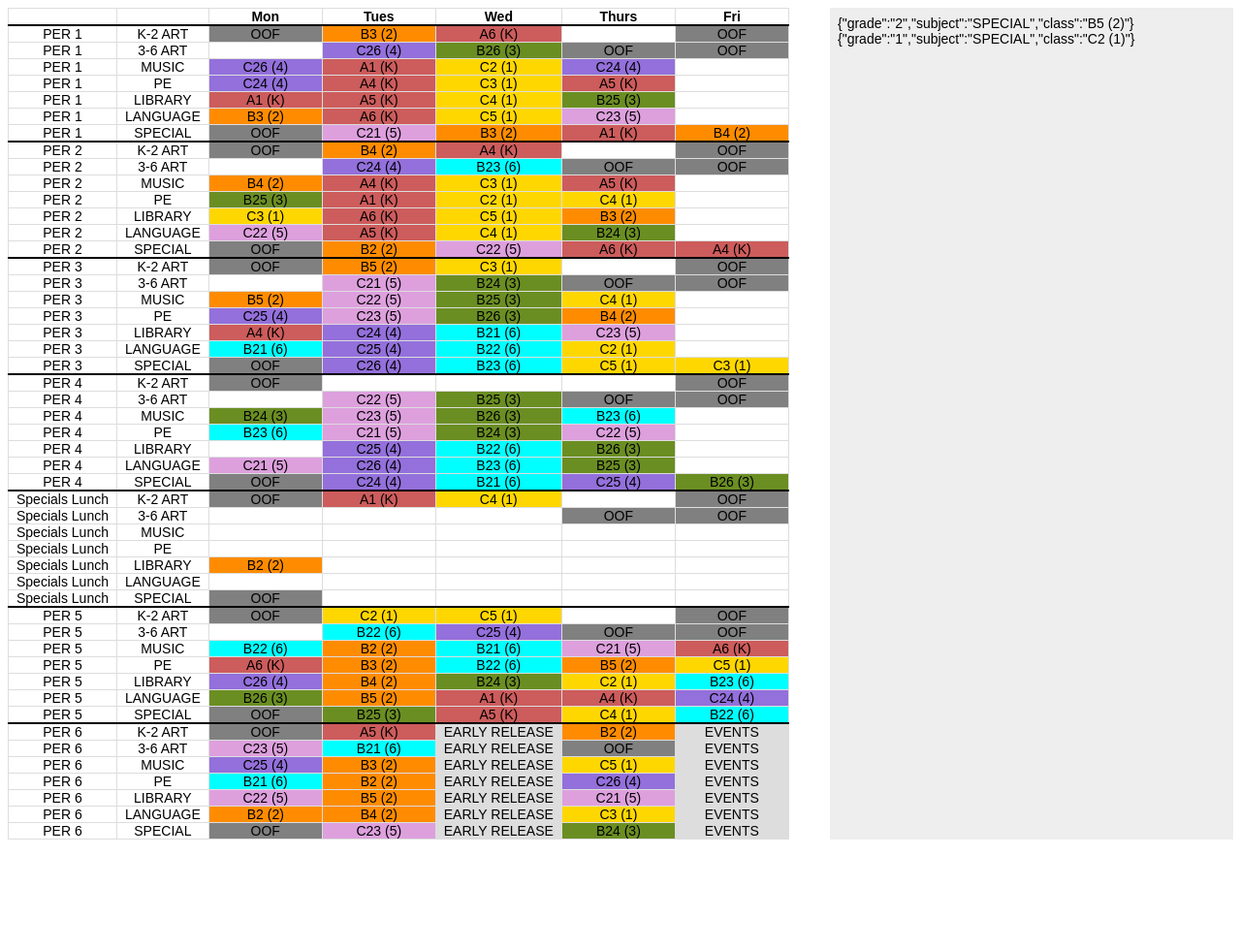
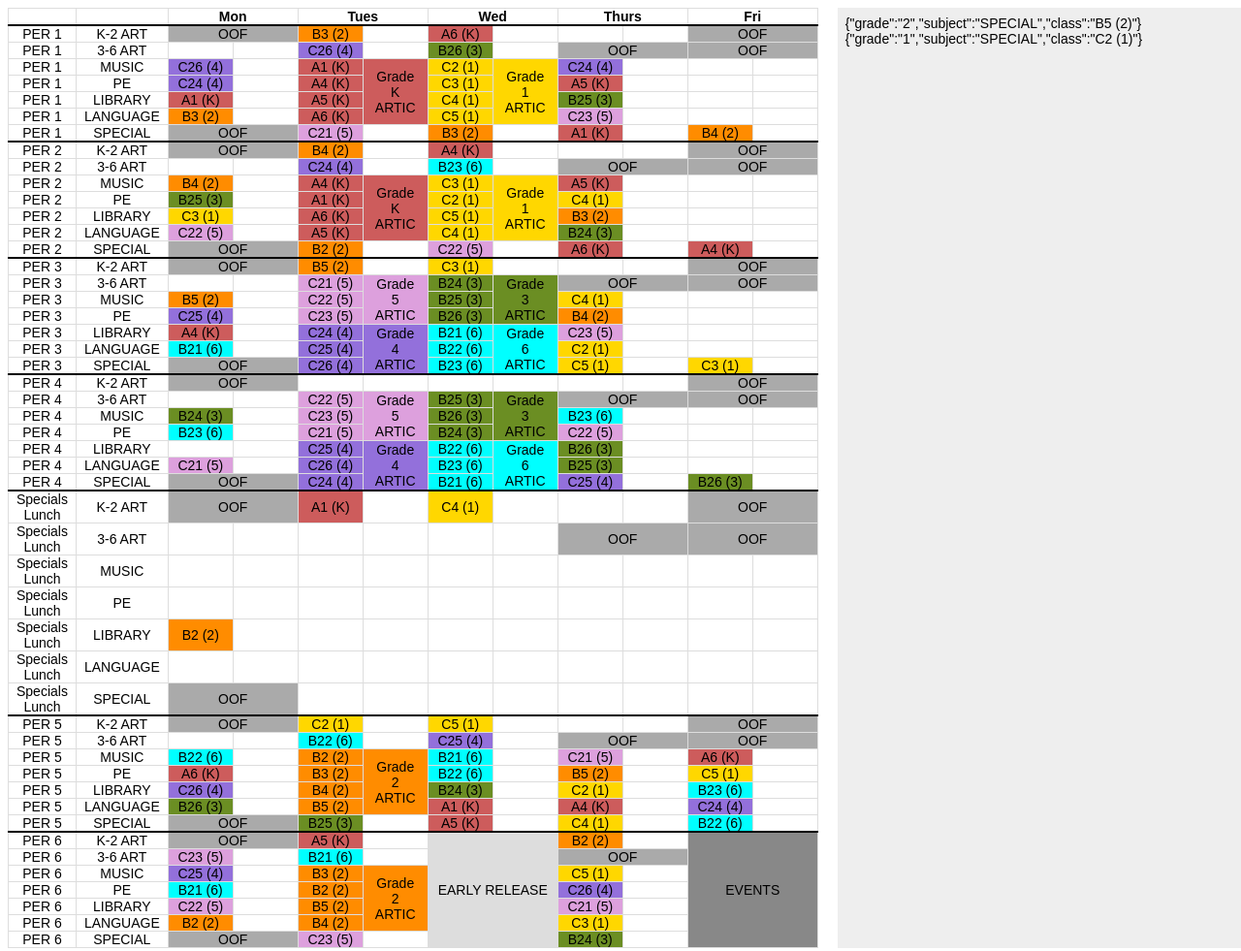
Before and after one commit to robkiessling/scheduler, a website built with webpack: page src/index.html in a window 1280 px wide. Shown: the whole page at 97% size. Before the commit the page ends 874 px from the top, so only its background shows below. Built offline with nearby package versions, Linux system fonts and the light colour scheme.

Commit message:
added group rendering

```diff
--- a/src/index.js
+++ b/src/index.js
@@ -4,21 +4,21 @@ import {checkForDuplicates, eachWithObject, shuffleArray} from "./helpers";
 import {layoutSchedule} from "./logic";
 
 export const SPECIAL_CELLS = {
-    OOF: 'OOF',
-    LUNCH: 'LUNCH',
-    EARLY_RELEASE: 'EARLY_RELEASE',
-    EVENTS: 'EVENTS'
+    OOF: { text: 'OOF', fullWidth: true, color: '#aaa' },
+    LUNCH: { text: 'LUNCH', fullWidth: true, color: '#aaa' },
+    EARLY_RELEASE: { text: 'EARLY RELEASE', group: 'EARLY_RELEASE', fullWidth: true, color: '#ddd' },
+    EVENTS: { text: 'EVENTS', group: 'EVENTS', fullWidth: true, color: '#888' }
 }
 
-// blockGrades accounted for canPutClassInSlot
+// blockGradeIds accounted for canPutClassInSlot
 export const periods = [
-    { id: 'PER 1', timeRange: '8:10 - 8:55', blockGrades: [], lunch: false },
-    { id: 'PER 2', timeRange: '9:00 - 9:45', blockGrades: [], lunch: false },
-    { id: 'PER 3', timeRange: '10:05 - 10:50', blockGrades: [], lunch: false },
-    { id: 'PER 4', timeRange: '10:55 - 11:40', blockGrades: ['P','K','1','2'], lunch: true },
-    { id: 'Specials Lunch', timeRange: '11:45 - 12:25', blockGrades: ['3','4','5','6'], lunch: true },
-    { id: 'PER 5', timeRange: '12:30 - 1:15', blockGrades: [], lunch: false },
-    { id: 'PER 6', timeRange: '1:20 - 2:05', blockGrades: [], lunch: false },
+    { id: 'PER 1', timeRange: '8:10 - 8:55', blockGradeIds: [], lunch: false },
+    { id: 'PER 2', timeRange: '9:00 - 9:45', blockGradeIds: [], lunch: false },
+    { id: 'PER 3', timeRange: '10:05 - 10:50', blockGradeIds: [], lunch: false },
+    { id: 'PER 4', timeRange: '10:55 - 11:40', blockGradeIds: ['P','K','1','2'], lunch: true },
+    { id: 'Specials Lunch', timeRange: '11:45 - 12:25', blockGradeIds: ['3','4','5','6'], lunch: true },
+    { id: 'PER 5', timeRange: '12:30 - 1:15', blockGradeIds: [], lunch: false },
+    { id: 'PER 6', timeRange: '1:20 - 2:05', blockGradeIds: [], lunch: false },
 ];
 
 export const dows = [
@@ -30,28 +30,28 @@ export const dows = [
 ]
 
 export let grades = [
-    // { id: 'P', color: 'lightpink', classes: ['P1'] },
-    { id: 'K', color: 'indianred', classes: ['A1', 'A4', 'A5', 'A6'] },
-    { id: '1', color: 'gold', classes: ['C2', 'C3', 'C4', 'C5'] },
-    { id: '2', color: 'darkorange', classes: ['B2', 'B3', 'B4', 'B5'] },
-    { id: '3', color: 'olivedrab', classes: ['B24', 'B25', 'B26'] },
-    { id: '4', color: 'mediumpurple', classes: ['C24', 'C25', 'C26'] },
-    { id: '5', color: 'plum', classes: ['C21', 'C22', 'C23'] },
-    { id: '6', color: 'aqua', classes: ['B21', 'B22', 'B23'] },
+    // { id: 'P', color: 'lightpink', classIds: ['P1'] },
+    { id: 'K', color: 'indianred', classIds: ['A1', 'A4', 'A5', 'A6'] },
+    { id: '1', color: 'gold', classIds: ['C2', 'C3', 'C4', 'C5'] },
+    { id: '2', color: 'darkorange', classIds: ['B2', 'B3', 'B4', 'B5'] },
+    { id: '3', color: 'olivedrab', classIds: ['B24', 'B25', 'B26'] },
+    { id: '4', color: 'mediumpurple', classIds: ['C24', 'C25', 'C26'] },
+    { id: '5', color: 'plum', classIds: ['C21', 'C22', 'C23'] },
+    { id: '6', color: 'aqua', classIds: ['B21', 'B22', 'B23'] },
 ];
 grades.forEach(grade => {
-    grade.classes = grade.classes.map(classId => `${classId} (${grade.id})`);
+    grade.classIds = grade.classIds.map(classId => `${classId} (${grade.id})`);
 });
 
-// blockDows accounted for in result, blockGrades accounted for in remaining
+// blockDowIds accounted for in result, blockGradeIds accounted for in remaining
 export let subjects = [
-    { id: 'K-2 ART', blockDows: ['M','F'], blockGrades: ['3','4','5','6'] },
-    { id: '3-6 ART', blockDows: ['R','F'], blockGrades: ['P','K','1','2'] },
-    { id: 'MUSIC', blockDows: [], blockGrades: [] },
-    { id: 'PE', blockDows: [], blockGrades: [] },
-    { id: 'LIBRARY', blockDows: [], blockGrades: [] },
-    { id: 'LANGUAGE', blockDows: [], blockGrades: [] },
-    { id: 'SPECIAL', blockDows: ['M'], blockGrades: [] }, // TODO forces special to a single day
+    { id: 'K-2 ART', blockDowIds: ['M','F'], blockGradeIds: ['3','4','5','6'] },
+    { id: '3-6 ART', blockDowIds: ['R','F'], blockGradeIds: ['P','K','1','2'] },
+    { id: 'MUSIC', blockDowIds: [], blockGradeIds: [] },
+    { id: 'PE', blockDowIds: [], blockGradeIds: [] },
+    { id: 'LIBRARY', blockDowIds: [], blockGradeIds: [] },
+    { id: 'LANGUAGE', blockDowIds: [], blockGradeIds: [] },
+    { id: 'SPECIAL', blockDowIds: ['M'], blockGradeIds: [] }, // TODO forces special to a single day
 ];
 
 export let dowPriority = ['T','W','R','M','F'];
@@ -93,11 +93,10 @@ function initLookups() {
 
     classLookup = {};
     grades.forEach(grade => {
-        grade.classes.forEach(klass => {
-            classLookup[klass] = {
-                id: klass,
-                gradeId: grade.id,
-                gradeColor: grade.color
+        grade.classIds.forEach(classId => {
+            classLookup[classId] = {
+                id: classId,
+                gradeId: grade.id
             }
         })
     });
@@ -116,7 +115,7 @@ function initResult() {
         periods.forEach(period => {
             let periodResult = [];
             subjects.forEach(subject => {
-                periodResult.push(subject.blockDows.includes(dow.id) ? SPECIAL_CELLS.OOF : null);
+                periodResult.push(subject.blockDowIds.includes(dow.id) ? SPECIAL_CELLS.OOF : null);
             });
             dowResult.push(periodResult);
         });
@@ -129,8 +128,8 @@ function initRemaining() {
     remaining = {};
     grades.forEach(grade => {
         subjects.forEach(subject => {
-            grade.classes.forEach(classId => {
-                if (!subject.blockGrades.includes(grade.id)) {
+            grade.classIds.forEach(classId => {
+                if (!subject.blockGradeIds.includes(grade.id)) {
                     addRemaining(grade.id, subject.id, classId);
                 }
             })
@@ -168,9 +167,9 @@ function validateInputs() {
     if (checkForDuplicates(grades.map(grade => grade.color))) {
         console.error("Duplicate grade colors found");
     }
-    let allClasses = [];
-    grades.forEach(grade => grade.classes.forEach(klass => allClasses.push(klass)));
-    if (checkForDuplicates(allClasses)) {
+    let allClassIds = [];
+    grades.forEach(grade => grade.classIds.forEach(classId => allClassIds.push(classId)));
+    if (checkForDuplicates(allClassIds)) {
         console.error("Duplicates class ids found");
     }
     if (checkForDuplicates(subjects.map(subject => subject.id))) {
--- a/src/logic.js
+++ b/src/logic.js
@@ -47,18 +47,19 @@ function applyGradeLevelMeetings() {
             iteratePeriods(period => {
                 if (foundGradeMatch) { return; }
 
-                for (let offset = 0; offset <= subjects.length - grade.classes.length; offset++) {
-                    let perms = permutations(grade.classes);
+                for (let offset = 0; offset <= subjects.length - grade.classIds.length; offset++) {
+                    let perms = permutations(grade.classIds);
+                    let group = `Grade ${grade.id}<br> ARTIC`;
 
                     perms.forEach(perm1 => {
                         if (foundGradeMatch) { return; }
 
                         if (permutationMatches(perm1, offset, dow, period.index)) {
-                            applyPermutation(perm1, offset, dow, period.index);
+                            applyPermutation(perm1, offset, dow, period.index, group);
                             perms.forEach(perm2 => {
                                 if (foundGradeMatch) { return; }
                                 if (permutationMatches(perm2, offset, dow, period.index + 1)) {
-                                    applyPermutation(perm2, offset, dow, period.index + 1);
+                                    applyPermutation(perm2, offset, dow, period.index + 1, group);
                                     // console.log(`placed ${grade.id} in ${period.index} / ${period.index+1}`)
                                     foundGradeMatch = true;
                                 }
@@ -88,10 +89,10 @@ function permutationMatches(permutation, offset, dow, periodIndex) {
     });
 }
 
-function applyPermutation(permutation, offset, dow, periodIndex) {
+function applyPermutation(permutation, offset, dow, periodIndex, group) {
     permutation.forEach((classId, subjectOffset) => {
         let subjectIndex = offset + subjectOffset;
-        putClassInSlot(classLookup[classId], dow, periods[periodIndex], subjects[subjectIndex])
+        putClassInSlot(classLookup[classId], dow, periods[periodIndex], subjects[subjectIndex], group)
     });
 }
 
@@ -144,14 +145,14 @@ function canPutClassInSlot(klass, dow, period, subject) {
         return false;
     }
 
-    if (period.blockGrades.includes(klass.gradeId)) {
+    if (period.blockGradeIds.includes(klass.gradeId)) {
         return false;
     }
 
     // class must not be doing something else at this time
     let classInUse = false;
     result[dow.index][period.index].forEach(slot => {
-        if (slot === klass.id) {
+        if (slot && slot.classId === klass.id) {
             classInUse = true;
         }
     });
@@ -177,8 +178,13 @@ function canPutClassInSlot(klass, dow, period, subject) {
     return result[dow.index][period.index][subject.index] === null;
 }
 
-function putClassInSlot(klass, dow, period, subject) {
-    result[dow.index][period.index][subject.index] = klass.id;
+function putClassInSlot(klass, dow, period, subject, group) {
+    result[dow.index][period.index][subject.index] = {
+        text: klass.id,
+        classId: klass.id,
+        color: gradeLookup[klass.gradeId].color,
+        group: group
+    };
     removeRemaining(klass.gradeId, subject.id, klass.id);
 }
 function removeClassInSlot(klass, dow, period, subject) {
--- a/src/rendering.js
+++ b/src/rendering.js
@@ -4,6 +4,8 @@ import {classLookup, dows, SPECIAL_CELLS, periods, remaining, result, subjects}
 
 const $table = $('#output-table');
 const $remaining = $('#remaining');
+
+const showGroups = true;
 
 export function renderTable() {
     $table.empty();
@@ -15,46 +17,80 @@ export function renderTable() {
     dows.forEach(dow => {
         $('<th>', {
             html: dow.name,
-            "class": "dow-header"
+            "class": "dow-header",
+            colspan: showGroups ? 2 : 1
         }).appendTo($tr);
     })
 
     const $tbody = $('<tbody>').appendTo($table);
-
     periods.forEach((period, periodIndex) => {
         subjects.forEach((subject, subjectIndex) => {
-            let cellClasses = [];
+            let cellClasses = new Set(['dow-cell']);
             if (subjectIndex === 0) {
-                cellClasses.push('period-border');
+                cellClasses.add('period-border');
             }
 
             $tr = $('<tr>').appendTo($tbody);
-            $('<td>', { html: period.id, "class": cellClasses }).appendTo($tr);
-            $('<td>', { html: subject.id, "class": cellClasses }).appendTo($tr);
+            createTd({text: period.id}, cellClasses).appendTo($tr);
+            createTd({text: subject.id}, cellClasses).appendTo($tr);
             dows.forEach((dow, dowIndex) => {
                 let cell = result[dowIndex][periodIndex][subjectIndex];
-                if (cell === SPECIAL_CELLS.OOF) {
-                    $('<td>', { html: 'OOF', style: 'background-color:grey;', "class": cellClasses }).appendTo($tr);
+
+                let isGroup = cell && cell.group;
+                let startOfGroup = false;
+                let groupSize = 0;
+                if (isGroup) {
+                    for (let i = 0; i < subjects.length; i++) {
+                        let otherCell = result[dowIndex][periodIndex][i];
+                        if (otherCell && otherCell.group === cell.group) {
+                            if (groupSize === 0) {
+                                startOfGroup = subjectIndex === i;
+                            }
+                            groupSize++;
+                        }
+                    }
                 }
-                else if (cell === SPECIAL_CELLS.LUNCH) {
-                    $('<td>', { html: 'LUNCH', style: 'background-color:grey;', "class": cellClasses }).appendTo($tr);
-                }
-                else if (cell === SPECIAL_CELLS.EARLY_RELEASE) {
-                    $('<td>', { html: 'EARLY RELEASE', style: 'background-color:#ddd;', "class": cellClasses }).appendTo($tr);
-                }
-                else if (cell === SPECIAL_CELLS.EVENTS) {
-                    $('<td>', { html: 'EVENTS', style: 'background-color:#ddd;', "class": cellClasses }).appendTo($tr);
-                }
-                else if (classLookup[cell]) {
-                    let klass = classLookup[cell];
-                    $('<td>', { html: klass.id, style: `background-color:${klass.gradeColor};`, "class": cellClasses }).appendTo($tr);
+
+                !showGroups && isGroup ? cellClasses.add('bold') : cellClasses.delete('bold');
+
+                if (isGroup && cell.fullWidth) {
+                    if (startOfGroup) {
+                        createTd(cell, cellClasses, groupSize).appendTo($tr);
+                    }
+                    // Do not create cells if not startOfGroup
                 }
                 else {
-                    $('<td>', { html: '', "class": cellClasses }).appendTo($tr);
+                    createTd(cell, cellClasses).appendTo($tr);
+
+                    if (cell && cell.fullWidth) { return; }
+                    if (!showGroups) { return; }
+
+                    if (isGroup) {
+                        if (startOfGroup) {
+                            createTd({
+                                text: cell.group,
+                                color: cell.color
+                            }, cellClasses, groupSize).appendTo($tr);
+                        }
+                        // Do not create cells if not startOfGroup
+                    }
+                    else {
+                        createTd({text: ''}, cellClasses).appendTo($tr);
+                    }
                 }
             })
         });
     })
+}
+
+function createTd(cell, classSet, rowspan) {
+    return $('<td>', {
+        html: cell ? cell.text : '',
+        style: cell && cell.color ? `background-color:${cell.color};` : undefined,
+        "class": [...classSet].join(' '),
+        colspan: cell && cell.fullWidth && showGroups ? 2 : undefined,
+        rowspan: rowspan
+    });
 }
 
 export function renderRemaining() {
--- a/src/stylesheets/app.scss
+++ b/src/stylesheets/app.scss
@@ -1,6 +1,10 @@
 
 html {
   font-family: Arial, sans-serif;
+}
+
+.bold {
+  font-weight: bold;
 }
 
 #output {
@@ -29,6 +33,9 @@ html {
       td.period-border {
         border-top: 2px solid black;
       }
+      td.dow-cell {
+        min-width: 50px;
+      }
     }
   }
 
```
